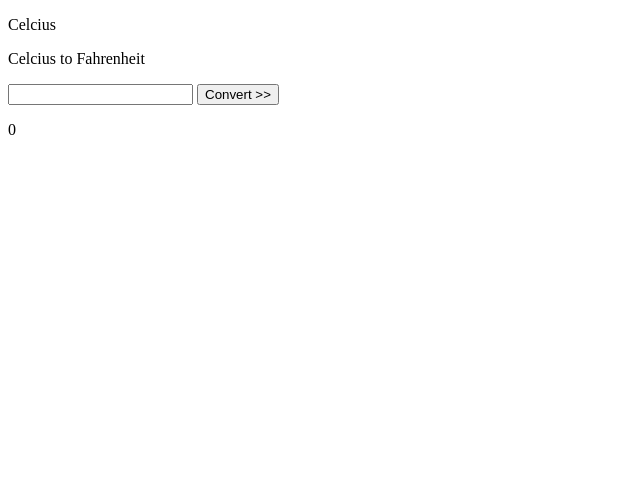
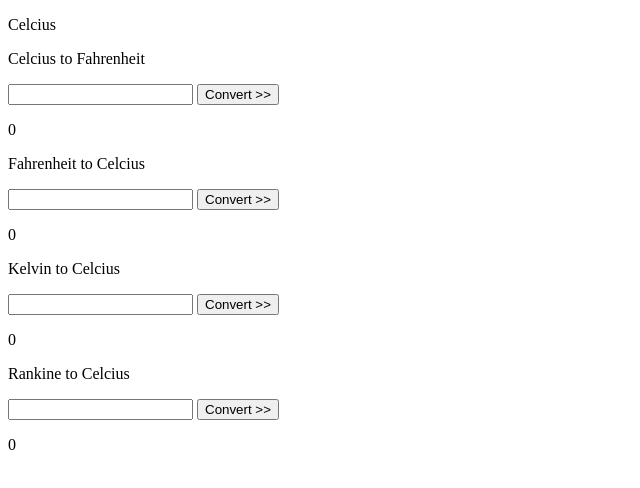
Before and after one commit to neriiavr/Converters, a plain HTML site: page temperature/temperature.html in a window 1280 px wide. Shown: the whole page, without its empty margins (0-640 px from the left). Drawn offline with Linux system fonts and the light colour scheme.

Commit message:
added temperature

```diff
--- a/temperature/temperature.html
+++ b/temperature/temperature.html
@@ -14,6 +14,24 @@
         <button onclick="celToFahFormula()"> Convert >> </button>
         <p id="celToFahDone"> 0 </p>
     </div>
+    <div>
+        <p> Fahrenheit to Celcius </p>
+        <input type="number" id="fahToCel">
+        <button onclick="fahToCelFormula()"> Convert >> </button>
+        <p id="fahToCelDone"> 0 </p>
+    </div>
+    <div>
+        <p> Kelvin to Celcius </p>
+        <input type="number" id="kelToCel">
+        <button onclick="kelToCelFormula()"> Convert >> </button>
+        <p id="kelToCelDone"> 0 </p>
+    </div>
+    <div>
+        <p> Rankine to Celcius </p>
+        <input type="number" id="ranToCel">
+        <button onclick="ranToCelFormula()"> Convert >> </button>
+        <p id="ranToCelDone"> 0 </p>
+    </div>
     <script src="./temperature.js"></script>
 </body>
 </html>
--- a/temperature/temperature.js
+++ b/temperature/temperature.js
@@ -7,3 +7,23 @@ function celToFahFormula() {
 
     document.getElementById("celToFahDone").innerText = celToFahConver
 }
+
+function fahToCelFormula() {
+    const inputsValue= document.getElementById("fahToCel").value
+    var fahToCelConver = ""
+    fahToCelConver = (inputsValue - 32) * 5/9
+
+    console.log(inputsValue)
+
+    document.getElementById("fahToCelDone").innerText = fahToCelConver
+}
+
+function ranToCelFormula() {
+    const inputsValue= document.getElementById("ranToCel").value
+    var ranToCelConver = ""
+    ranToCelConver = inputsValue * 5/9 - 273.15
+
+    console.log(inputsValue)
+
+    document.getElementById("ranToCelDone").innerText = ranToCelConver
+}
```
Also changed, not shown: 1 other file.
